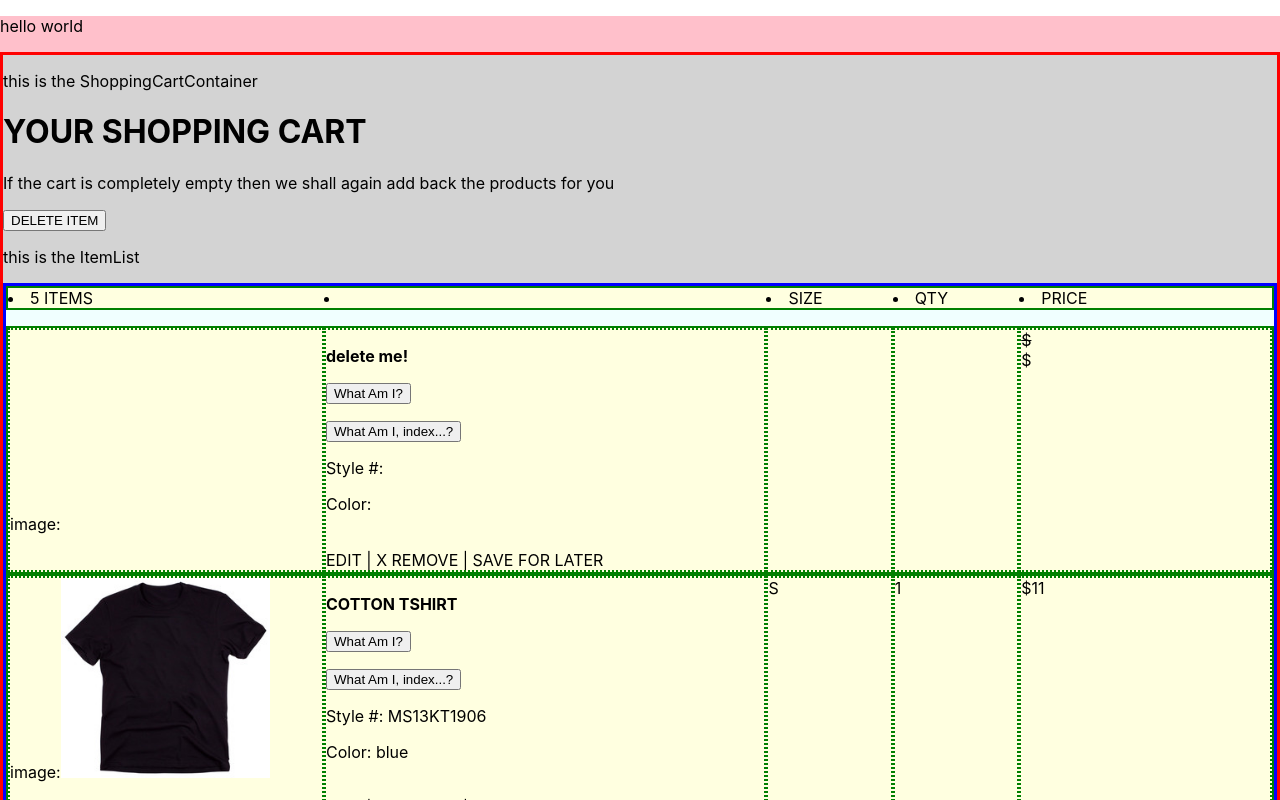
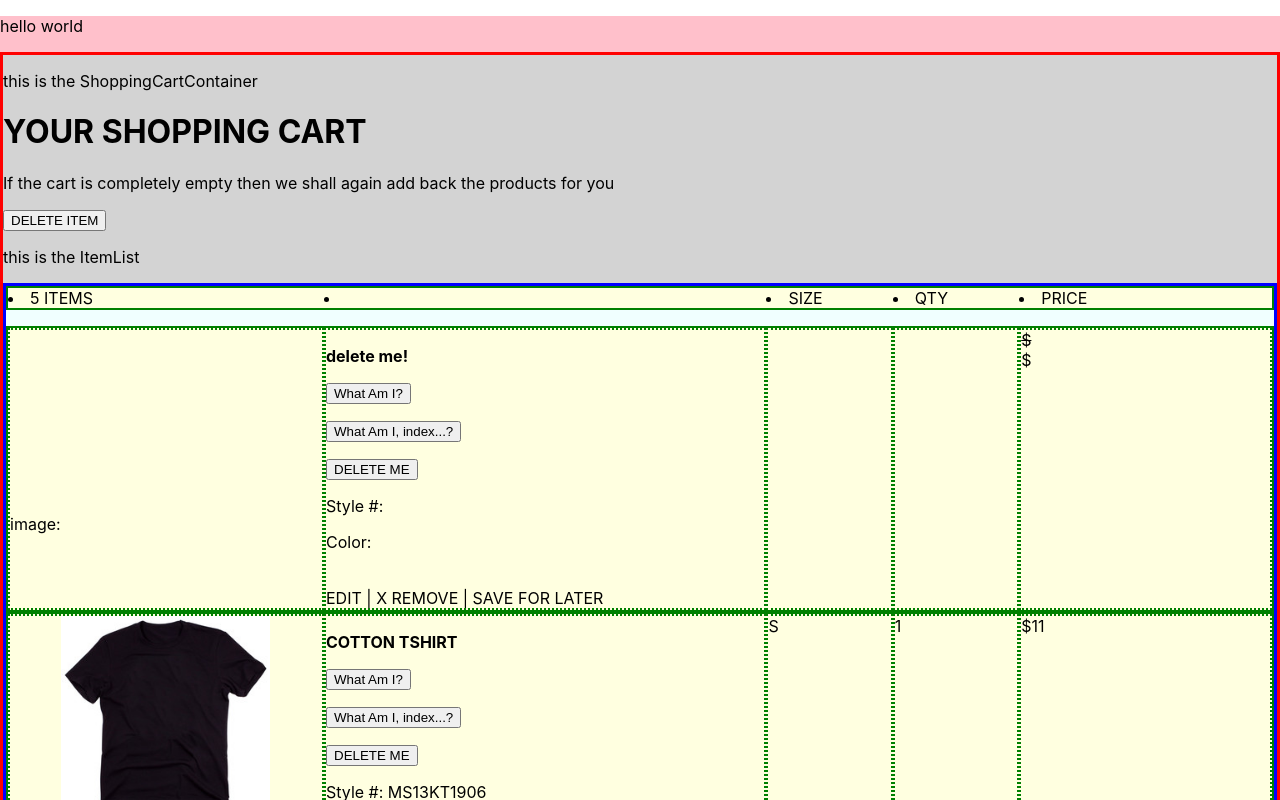
Before and after one commit to ethanryan/shopping-cart, a React (Create React App) app: page / in a window 1280 px wide. Shown: the top 800 px of the page. Built offline with nearby package versions, Linux system fonts and the light colour scheme.

Commit message:
passing handleDeleteItem from container to EachItem

```diff
--- a/src/components/EachItem.js
+++ b/src/components/EachItem.js
@@ -31,6 +31,9 @@ class EachItem extends Component {
           </p>
           <p>
             <button value={this.props.index} onClick={this.whatAmI}>What Am I, index...?</button>
+          </p>
+          <p>
+            <button value={this.props.index} onClick={this.props.handleDeleteItem}>DELETE ME</button>
           </p>
           <p>
             Style #: {this.props.item.styleNumber}
--- a/src/components/ItemList.js
+++ b/src/components/ItemList.js
@@ -29,6 +29,7 @@ class ItemList extends Component {
                 key={index}
                 index={index}
                 item={item}
+                handleDeleteItem={this.props.handleDeleteItem}
               />
               )
             }
--- a/src/container/ShoppingCartContainer.js
+++ b/src/container/ShoppingCartContainer.js
@@ -78,13 +78,15 @@ class ShoppingCartContainer extends Component {
   //   this.setState({people: array});
   // },
 
-  handleDeleteItem(e) { //NOTE: this works, it deletes last item in array... need it to delete item clicked....
+  handleDeleteItem(e) {
     console.warn('handleDeleteItem called...')
     console.warn('handleDeleteItem called, e is: ', e)
     console.warn('handleDeleteItem called, e.target.value is: ', e.target.value)
     var array = [...this.state.items]; // make a separate copy of the array
     console.log('0. handleDeleteItem - array is: ', array)
-    var index = array.indexOf(e.target.value)
+    // var index = array.indexOf(e.target.value)
+    // var index = 0 //testing...
+    var index = e.target.value //testing...
     console.log('1. handleDeleteItem - index is: ', index)
     array.splice(index, 1);
     console.log('2. handleDeleteItem - array.splice(index, 1) called...' )
@@ -115,6 +117,7 @@ class ShoppingCartContainer extends Component {
 
         <ItemList
           items={this.state.items}
+          handleDeleteItem={this.handleDeleteItem}
         />
 
         <PriceSummary
```
